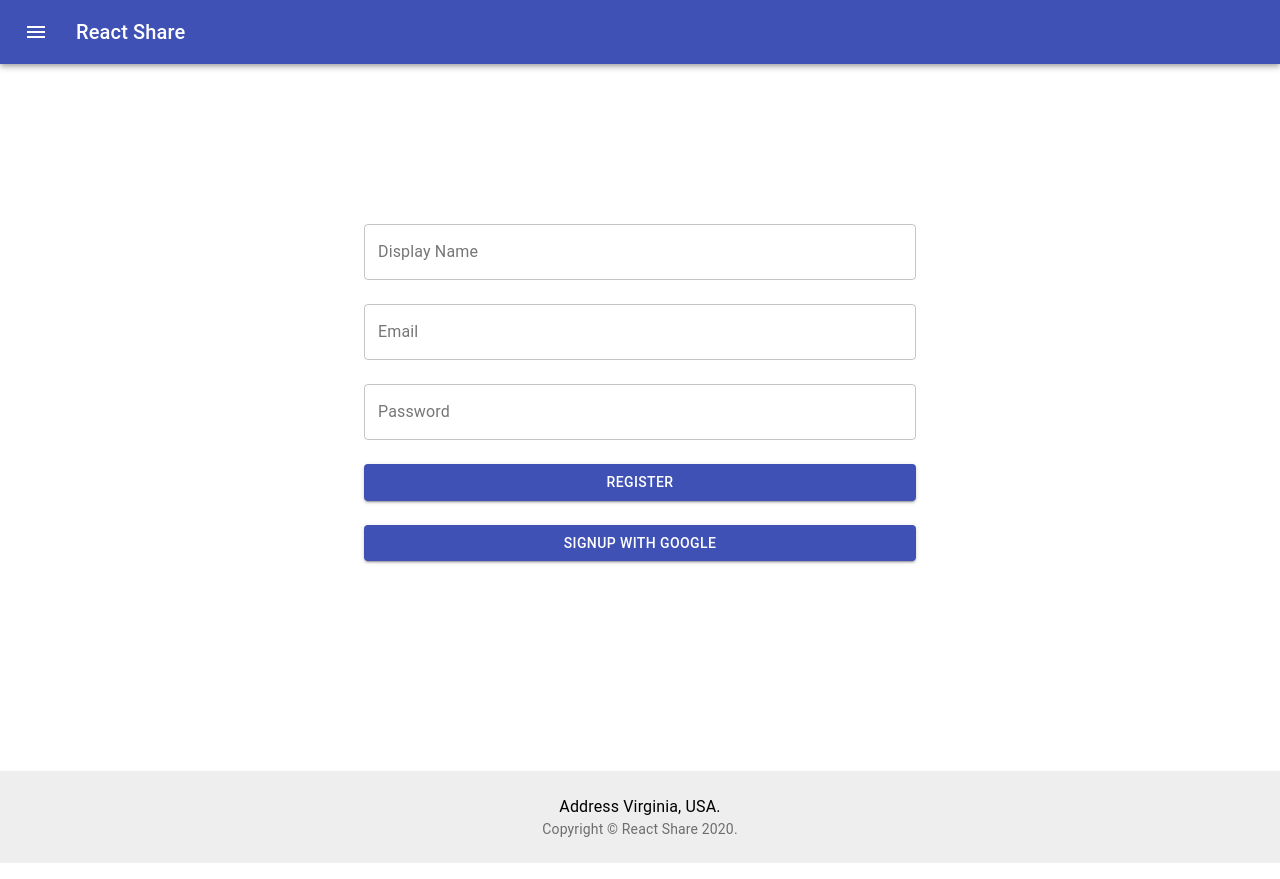
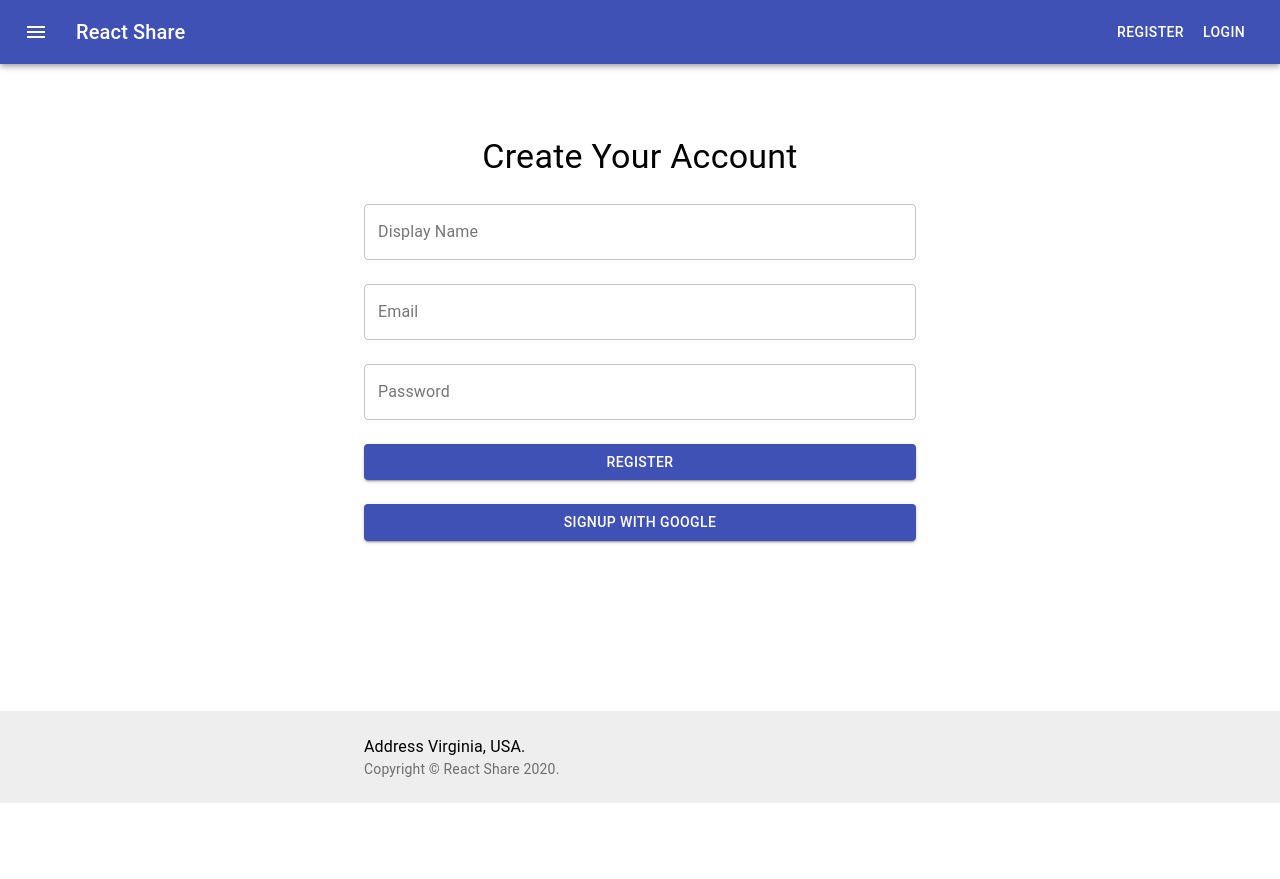
Before and after one commit to johnclarusway/react-share, a React (Create React App) app: page /register in a window 1280 px wide. After the commit the page ends 803 px from the top, so only its background shows below. Built offline with nearby package versions, Linux system fonts and the light colour scheme; no server answers.

Commit message:
Footer bug is solved, login and register buttons added, header added on register page

```diff
--- a/src/App.js
+++ b/src/App.js
@@ -1,4 +1,4 @@
-import AppRouter from "./router/Router";
+import AppRouter from "./Router/Router";
 import AuthContextProvider from "./context/AuthContext";
 function App() {
   return (
--- a/src/components/Footer.js
+++ b/src/components/Footer.js
@@ -21,8 +21,6 @@ const useStyles = makeStyles((theme) => ({
   main: {
     marginTop: theme.spacing(8),
     marginBottom: theme.spacing(2),
-    textAlign:'center'
-
   },
   footer: {
     padding: theme.spacing(3, 2),
@@ -38,7 +36,7 @@ export default function StickyFooter() {
   const classes = useStyles();
 
   return (
-    <div id="footer" className = {classes.main}>
+    <div id="footer" className="footer">
       <footer className={classes.footer}>
         <Container maxWidth="sm">
           <Typography variant="body1">Address Virginia, USA.</Typography>
--- a/src/components/MediaCard.js
+++ b/src/components/MediaCard.js
@@ -13,21 +13,10 @@ import Typography from "@material-ui/core/Typography";
 
 const useStyles = makeStyles({
   root: {
-    maxWidth: 300,
-    margin: "auto",
-    //marginRight:'10px',
-    marginBottom:'30px',
-    transition: "0.3s",
-    boxShadow: "0 8px 40px -12px rgba(0,0,0,0.5)",
-    "&:hover": {
-      transform: 'scale(1.02)',
-      boxShadow: "0 20px 70px -13px rgba(0,0,0,0.5)"
-    }
+    maxWidth: 345,
   },
   media: {
-    height: 300,
-    width: 'auto',
-    resizeMode: "contain"
+    height: 140,
   },
 });
 
--- a/src/components/Navbar.js
+++ b/src/components/Navbar.js
@@ -8,8 +8,10 @@ import MenuIcon from "@material-ui/icons/Menu";
 import AccountCircle from "@material-ui/icons/AccountCircle";
 import MenuItem from "@material-ui/core/MenuItem";
 import Menu from "@material-ui/core/Menu";
+import Button from "@material-ui/core/Button";
 import { FirebaseAuthContext } from "../context/AuthContext";
 import firebase from "../firebase/firebase.utils";
+import { useHistory } from "react-router-dom";
 
 const useStyles = makeStyles((theme) => ({
   root: {
@@ -29,6 +31,7 @@ export default function Navbar() {
   const [auth, setAuth] = React.useState(true);
   const [anchorEl, setAnchorEl] = React.useState(null);
   const open = Boolean(anchorEl);
+  const history = useHistory();
   const handleMenu = (event) => {
     setAnchorEl(event.currentTarget);
   };
@@ -48,6 +51,14 @@ export default function Navbar() {
   const handleSignOut = useCallback(() => {
     firebase.signOut();
   }, []);
+
+  const goToSignUpPage = () => {
+    history.push(`/register`);
+  };
+
+  const goToSignInPage = () => {
+    history.push(`/login`);
+  };
 
   return (
     <div className={classes.root}>
@@ -97,9 +108,12 @@ export default function Navbar() {
               </Menu>
             </div>
           )}
-          {/*
-          //TODO: login & Register Links
-          */}
+          {!currentUser && (
+            <div>
+              <Button color="inherit" onClick={goToSignUpPage}>Register</Button>
+              <Button color="inherit" onClick={goToSignInPage}>Login</Button>
+            </div>
+          )}
         </Toolbar>
       </AppBar>
     </div>
--- a/src/firebase/firebase.utils.js
+++ b/src/firebase/firebase.utils.js
@@ -1,6 +1,5 @@
 import firebase from "firebase/app";
 import "firebase/auth";
-import { customErrorHandler } from "../helper/customErrorHandler";
 //firestore
 
 const devConfig = {
@@ -44,13 +43,8 @@ class Firebase {
   }
 
   // login  signInWithEmailAndPassword
-  async signIn(email, password) {
-    try {
-     let res=await this.firebaseAuth.signInWithEmailAndPassword(email, password);
-
-    } catch (error) {
-      return customErrorHandler(error)
-    }
+  signIn(email, password) {
+    this.firebaseAuth.signInWithEmailAndPassword(email, password);
   }
 
   // logout signOut
--- a/src/helper/customErrorHandler.js
+++ /dev/null
@@ -1,14 +0,0 @@
-export const customErrorHandler=(err=>{
-
-    if(err.code==="auth/user-not-found"){
-        return "There is no user with this email"
-    }
-    if(err.code==="auth/email-already-in-use"){
-        return "The email address is already in use.Please try with another email"
-    }
-    if(err.code==="auth/wrong-password"){
-        return "Wrong Password!! Please try again"
-    }
-
-
-});
--- a/src/pages/Main.js
+++ b/src/pages/Main.js
@@ -6,10 +6,8 @@ import MediaCard from "../components/MediaCard";
 
 const stylesFunc = makeStyles((theme) => ({
   wrapper: {
-    display:'flex',
-    flexDirection:'column',
-    minHeight: '100vh',
-    marginTop: "5rem",
+    marginTop: "2rem",
+    // height: "calc(100vh - 19.0625rem)",
     textAlign: "center",
   },
   avatar: {
--- a/src/pages/Signin.js
+++ b/src/pages/Signin.js
@@ -1,4 +1,4 @@
-import React,{useState} from "react";
+import React from "react";
 import {
   Button,
   TextField,
@@ -38,7 +38,6 @@ const initialValues = {
 };
 
 function Signin() {
-  const [loginError,setLoginError]=useState(null)
   const signinStyles = stylesFunc();
 
   const handleGoogleButtonClick = () => {
@@ -47,9 +46,7 @@ function Signin() {
 
   const handleFormSubmit = (values) => {
     // alert(JSON.stringify(values, null, 2));
-    firebase.signIn(values.email, values.password).then(res=>{
-      res? setLoginError(res):setLoginError(null)
-      });
+    firebase.signIn(values.email, values.password);
   };
 
   return (
@@ -112,7 +109,6 @@ function Signin() {
                 </Button>
               </Grid>
             </Grid>
-            <p style={{textAlign:"center",color:"red"}}><small>{loginError}</small></p>
           </form>
         )}
       </Formik>
--- a/src/pages/Signup.js
+++ b/src/pages/Signup.js
@@ -1,5 +1,11 @@
 import React from "react";
-import { Button, TextField, Grid, Container } from "@material-ui/core";
+import {
+  Button,
+  TextField,
+  Grid,
+  Container,
+  Typography,
+} from "@material-ui/core";
 import { makeStyles } from "@material-ui/core/styles";
 import { useFormik } from "formik";
 import firebase from "../firebase/firebase.utils";
@@ -15,8 +21,13 @@ const signUpValidationSchema = Yup.object().shape({
 
 const stylesFunc = makeStyles({
   wrapper: {
-    marginTop: "10rem",
+    marginTop: "4.5rem",
+    marginBottom: "5rem",
     height: "calc(100vh - 19.0625rem)",
+  },
+  wrapperHeader: {
+    marginBottom: '1.6rem',
+    textAlign: 'center',
   },
 });
 
@@ -41,6 +52,9 @@ function Signup() {
 
   return (
     <Container className={signupStyles.wrapper} maxWidth="sm">
+      <Container className={signupStyles.wrapperHeader}>
+        <Typography variant="h4">Create Your Account</Typography>
+      </Container>
       <form onSubmit={formik.handleSubmit}>
         <Grid container spacing={3}>
           <Grid item xs={12}>
```
Also changed, not shown: src/Router/Router.js (indentation only), 2 other files (tests, documents, lock files or other folders).
